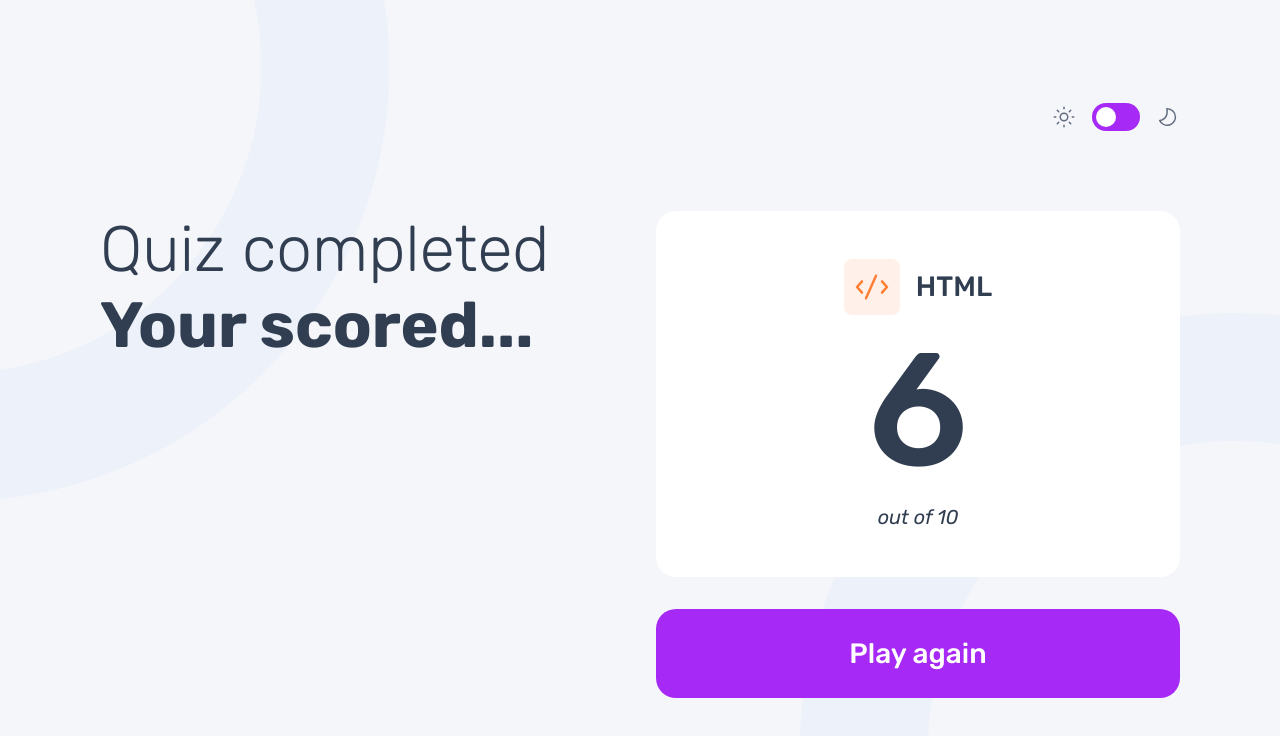
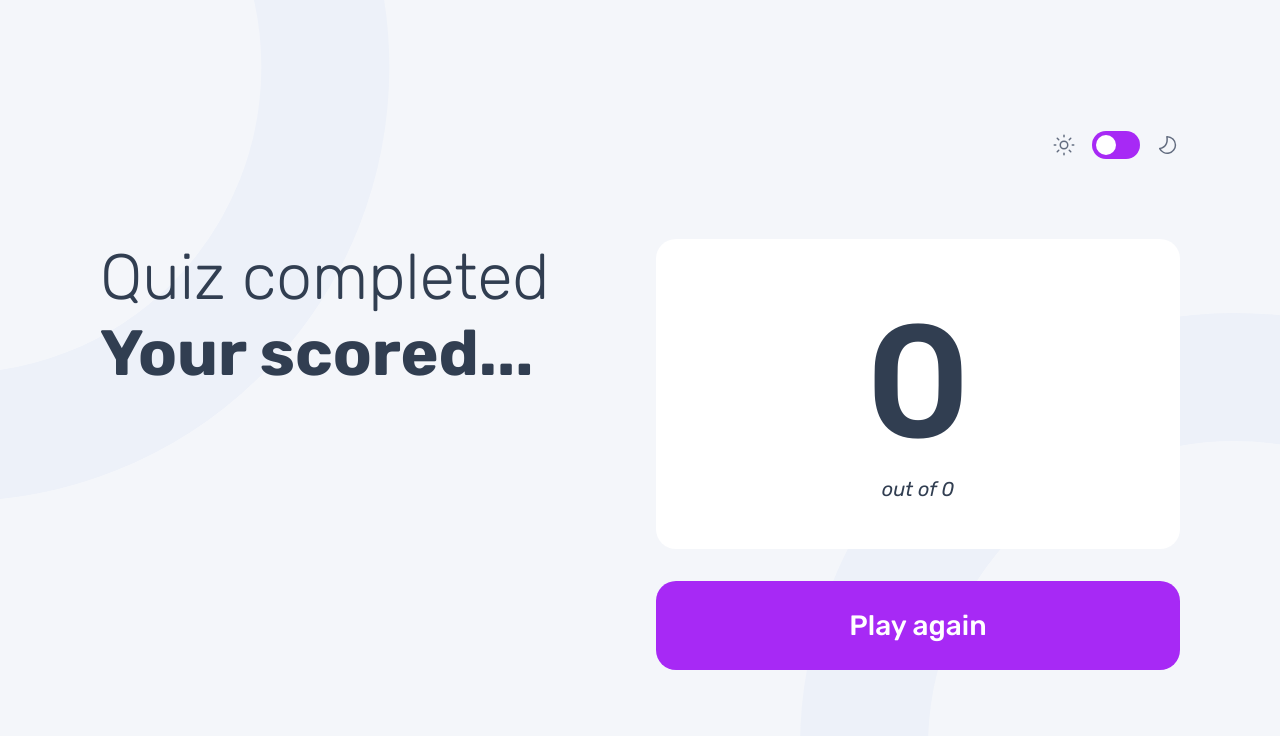
Before and after one commit to DmitryMuzalev/frontend-quiz-app-ts, a React (Create React App) app: page /result in a window 1280 px wide. Shown: the top 736 px of the page. Built offline with nearby package versions, Linux system fonts and the light colour scheme.

Commit message:
feat: Raise state.

```diff
--- a/src/components/Answer/Answer.tsx
+++ b/src/components/Answer/Answer.tsx
@@ -1,23 +1,18 @@
 import { clsx } from "clsx";
 import styles from "./Answer.module.scss";
+import { useContextApp } from "hook/useContextApp";
 
 interface AnswerProps {
   index: number;
   text: string;
-  isSelected: boolean;
-  isCorrect: boolean;
-  isChecked: boolean;
-  cb: (value: string) => void;
 }
 
-export const Answer = ({
-  index,
-  text,
-  cb,
-  isSelected,
-  isCorrect,
-  isChecked,
-}: AnswerProps) => {
+export const Answer = ({ index, text }: AnswerProps) => {
+  const { selectedAnswer, currentQuestion, isChecked, selectAnswer } =
+    useContextApp();
+
+  const isSelected = text === selectedAnswer;
+  const isCorrect = text === currentQuestion?.answer;
   let letter: string;
   switch (index) {
     case 1:
@@ -44,7 +39,7 @@ export const Answer = ({
   return (
     <button
       className={answerStyles}
-      onClick={() => cb(text)}
+      onClick={() => selectAnswer(text)}
       disabled={isChecked}
     >
       <div className={styles.answerIcon + " " + "icon"}>{letter}</div>
--- a/src/components/Quiz/Quiz.tsx
+++ b/src/components/Quiz/Quiz.tsx
@@ -1,63 +1,42 @@
 import { Answer } from "components/Answer/Answer";
 import { Button } from "components/Button/Button";
 import { useContextApp } from "hook/useContextApp";
-import { useState } from "react";
 
 interface QuizProps {}
 
 export const Quiz = ({}: QuizProps) => {
-  const { currentQuiz } = useContextApp();
-  const questions = currentQuiz ? currentQuiz.questions : [];
-
-  const [step, setStep] = useState(0);
-  const [isChecked, setIsChecked] = useState(false);
-  const [selectedAnswer, setSelectedAnswer] = useState("");
-
-  const selectAnswer = (answer: string) => {
-    setSelectedAnswer(answer);
-  };
-
-  const nextQuestion = () => {
-    setStep((prevStep) => ++prevStep);
-    setSelectedAnswer("");
-    setIsChecked(false);
-  };
+  const {
+    currentQuestion,
+    step,
+    numberQuestion,
+    selectedAnswer,
+    isChecked,
+    nextQuestion,
+    checkAnswer,
+  } = useContextApp();
 
   return (
     <>
       <div className="question">
-        <p className="textInfo">{`Question ${step + 1} of ${
-          questions.length
-        }`}</p>
-        <h3>{questions[step]?.question}</h3>
-        <progress max={questions.length} value={step + 1}></progress>
+        <p className="textInfo">{`Question ${step} of ${numberQuestion}`}</p>
+        <h3>{currentQuestion?.question}</h3>
+        <progress max={numberQuestion} value={step}></progress>
       </div>
+
       <div className="list">
-        {questions[step]?.options.map((op, i) => {
-          return (
-            <Answer
-              key={i}
-              index={i}
-              text={op}
-              cb={selectAnswer}
-              isSelected={op === selectedAnswer}
-              isCorrect={op === questions[step]?.answer}
-              isChecked={isChecked}
-            />
-          );
+        {currentQuestion?.options.map((op, i) => {
+          return <Answer key={i} index={i} text={op} />;
         })}
       </div>
+
       {!isChecked ? (
-        <Button
-          isDisabled={!selectedAnswer}
-          cb={() => {
-            setIsChecked(true);
-          }}
-        >
+        <Button isDisabled={!selectedAnswer} cb={checkAnswer}>
           Submit answer
         </Button>
+      ) : step !== numberQuestion ? (
+        <Button cb={nextQuestion}>Next question</Button>
       ) : (
-        <Button cb={nextQuestion}>Next question</Button>
+        <Button cb={() => {}}>Show result</Button>
       )}
     </>
   );
--- a/src/components/Result/Result.tsx
+++ b/src/components/Result/Result.tsx
@@ -1,21 +1,28 @@
-import { Layout } from "components/Layout/Layout";
 import styles from "./Result.module.scss";
 import { Button } from "components/Button/Button";
 import { LogoQuiz } from "components/LogoQuiz/LogoQuiz";
+import { useContextApp } from "hook/useContextApp";
 
 interface ResultProps {}
 
-export const Result = ({}: ResultProps) => (
+export const Result = ({}: ResultProps) => {
+  const { currentQuiz, score, numberQuestion, resetApp } = useContextApp();
+  return (
     <>
       <h2>
         <span>Quiz completed</span>
         <span>Your scored...</span>
       </h2>
       <div className={styles.result}>
-      <LogoQuiz images="./assets/images/icon-html.svg" name="HTML" />
-      <div className={styles.resultScore}>6</div>
-      <p className="textInfo"> out of 10</p>
+        {currentQuiz ? (
+          <LogoQuiz images={currentQuiz.icon} name={currentQuiz.title} />
+        ) : (
+          <div></div>
+        )}
+        <div className={styles.resultScore}>{score}</div>
+        <p className="textInfo">{`out of ${numberQuestion}`}</p>
       </div>
-    <Button cb={() => {}}>Play again</Button>
+      <Button cb={resetApp}>Play again</Button>
     </>
   );
+};
--- a/src/hoc/Context.tsx
+++ b/src/hoc/Context.tsx
@@ -11,6 +11,14 @@ export const ContextApp = (props: ContextProviderProps) => {
   const [quizzes, setQuizzes] = useState<QuizType[]>([]);
   const [currentQuiz, setCurrentQuiz] = useState<QuizType | null>(null);
 
+  const questions = currentQuiz ? currentQuiz.questions : [];
+
+  const [score, setScore] = useState(0);
+  const [step, setStep] = useState(0);
+  const [isChecked, setIsChecked] = useState(false);
+  const [selectedAnswer, setSelectedAnswer] = useState("");
+
+  //_Load data:
   useEffect(() => {
     async function getQuizzesData() {
       try {
@@ -32,16 +40,56 @@ export const ContextApp = (props: ContextProviderProps) => {
     getQuizzesData();
   }, []);
 
+  //_Actions:
   function selectQuiz(theme: string) {
     const quiz = quizzes.find((quiz) => quiz.title === theme);
     if (quiz) setCurrentQuiz(quiz);
   }
 
+  const selectAnswer = (answer: string) => {
+    setSelectedAnswer(answer);
+  };
+
+  const checkAnswer = () => {
+    if (selectedAnswer === questions[step]?.answer) {
+      setScore((prevScore) => ++prevScore);
+    }
+    setIsChecked(true);
+  };
+
+  const nextQuestion = () => {
+    setStep((prevStep) => ++prevStep);
+    setSelectedAnswer("");
+    setIsChecked(false);
+  };
+
+  const resetApp = () => {
+    setScore(0);
+    setStep(0);
+    setCurrentQuiz(null);
+    setSelectedAnswer("");
+    setIsChecked(false);
+  };
+
   const state: State = {
     quizzes,
+    currentQuiz,
+    currentQuestion: questions[step],
+    step: step + 1,
+    score,
+    numberQuestion: questions.length,
+    selectedAnswer,
+    isChecked,
     selectQuiz,
-    currentQuiz,
+    nextQuestion,
+    checkAnswer,
+    selectAnswer,
+    resetApp,
   };
 
   return <Context.Provider value={state}>{props.children}</Context.Provider>;
 };
+
+/* function isQuestion(question: any): question is QuizType {
+  return "answer" in question;
+} */
```
Also changed, not shown: src/types/state.ts (+11 -1 lines). Lines whose indentation alone changed are shown as unchanged.
